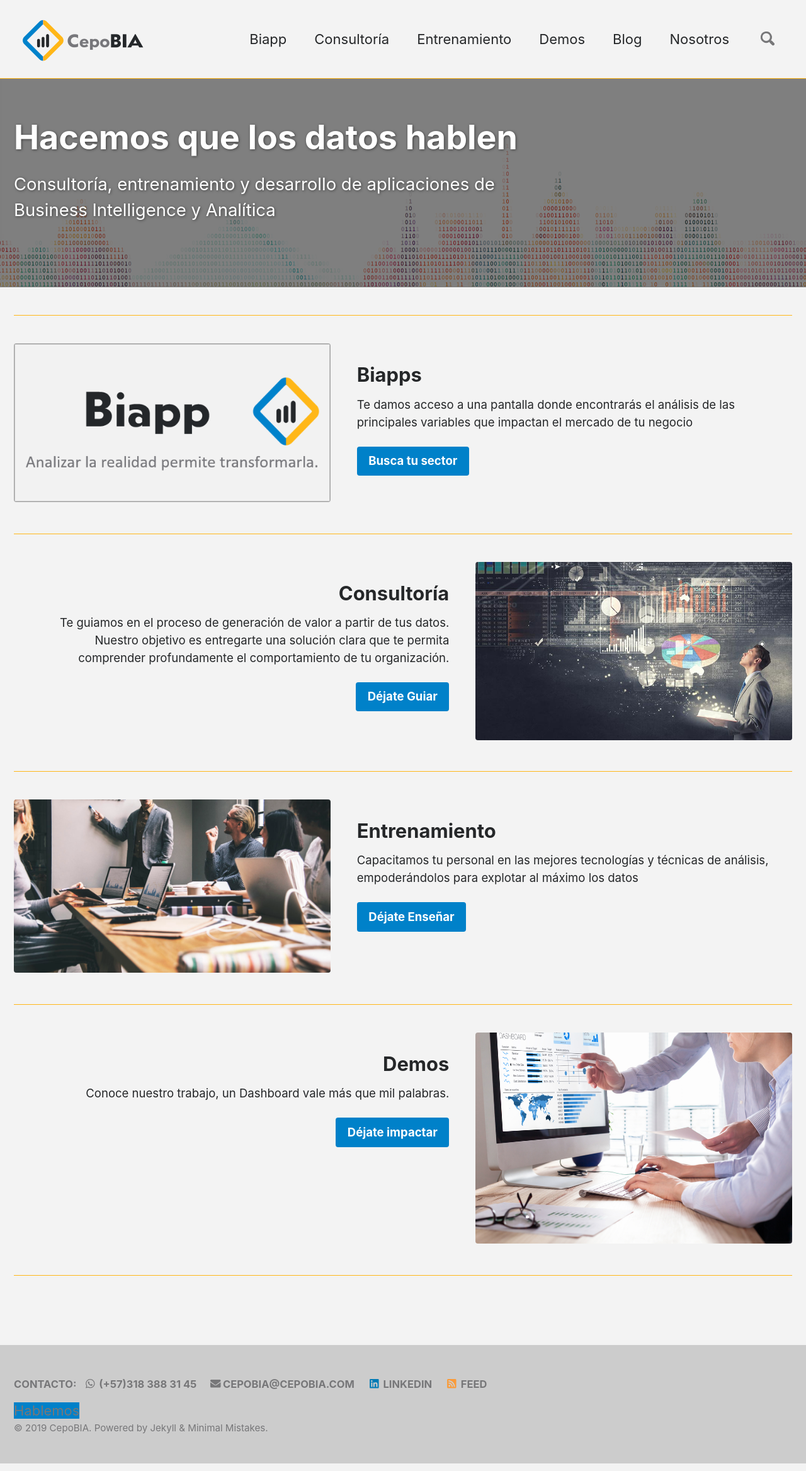
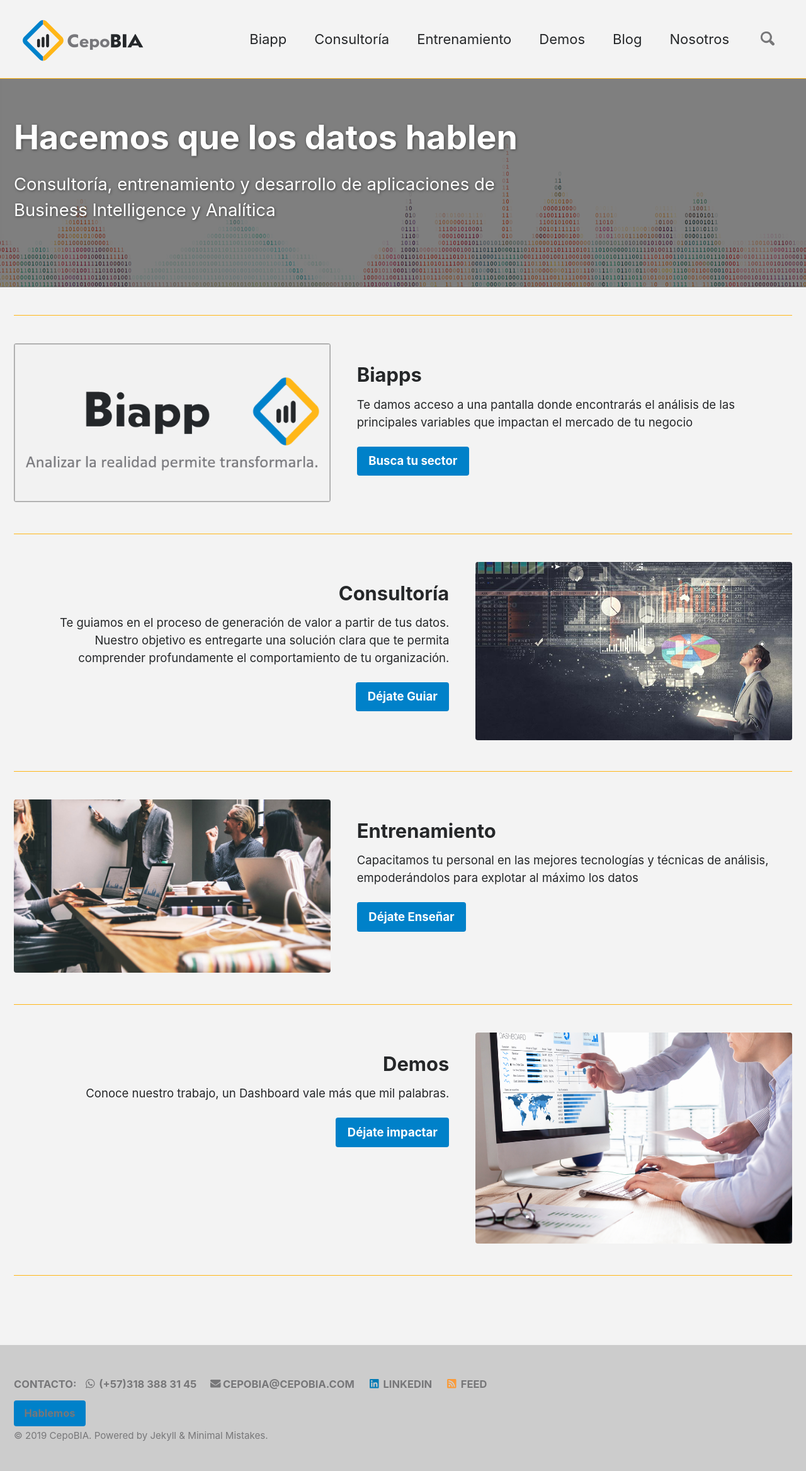
Before and after one commit to cepobia/cepobia.github.io, a Jekyll site: the page built from index.md, in a window 1280 px wide. Shown: the whole page at 63% size. Built offline with Jekyll 4.4.1, drawn with Linux system fonts in a browser that asks for light colours; cached includes are drawn as plain includes; nearby versions of some CDN libraries.

Commit message:
boton footer

```diff
--- a/_includes/footer.html
+++ b/_includes/footer.html
@@ -16,7 +16,9 @@
   </ul>
 </div>
 <div>
-  <a href="/contacto/" class="btn--primary"> Hablemos </a>
+  <a href="/contacto/" class="btn btn--primary"> Hablemos </a>
 </div>
 
+
+
 <div class="page__footer-copyright">&copy; {{ site.time | date: '%Y' }} {{ site.name | default: site.title }}. {{ site.data.ui-text[site.locale].powered_by | default: "Powered by" }} <a href="https://jekyllrb.com" rel="nofollow">Jekyll</a> &amp; <a href="https://mademistakes.com/work/minimal-mistakes-jekyll-theme/" rel="nofollow">Minimal Mistakes</a>.</div>
```
